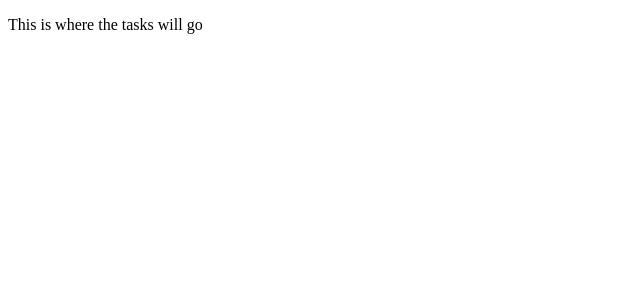
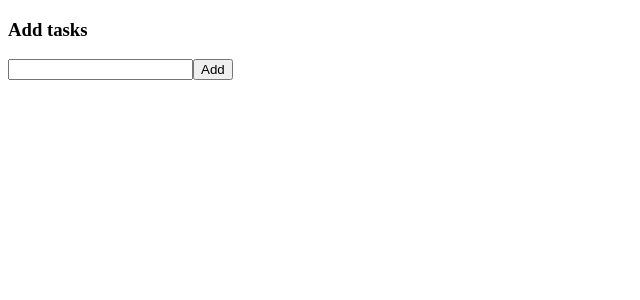
Before and after one commit to Petrina99/todo-red, a React (Create React App) app: page /tasks in a window 1280 px wide. Shown: the top 300 px of the page, without its empty margins (0-640 px from the left). Built offline with nearby package versions, Linux system fonts and the light colour scheme.

Commit message:
everything works as intended, need to make css and finito

```diff
--- a/src/modules/components/AddTask.tsx
+++ b/src/modules/components/AddTask.tsx
@@ -44,7 +44,7 @@ export const AddTask: React.FC = () => {
        {errors.input && (
           <p>{errors.input.message}</p>
         )}
-      <button type='submit' />
+      <button type='submit'>Add</button>
     </form>
   )
 }
--- /dev/null
+++ b/src/modules/components/index.ts
@@ -0,0 +1,2 @@
+export * from './AddTask';
+export * from './TaskList';
--- a/src/views/TaskView.tsx
+++ b/src/views/TaskView.tsx
@@ -1,9 +1,11 @@
 import React from 'react';
 
+import { AddTask, TaskList } from 'modules/components';
 export const TaskView: React.FC = () => {
   return (
     <div>
-      <p>This is where the tasks will go</p>
+      <AddTask />
+      <TaskList />
     </div>
   );
 };
```
